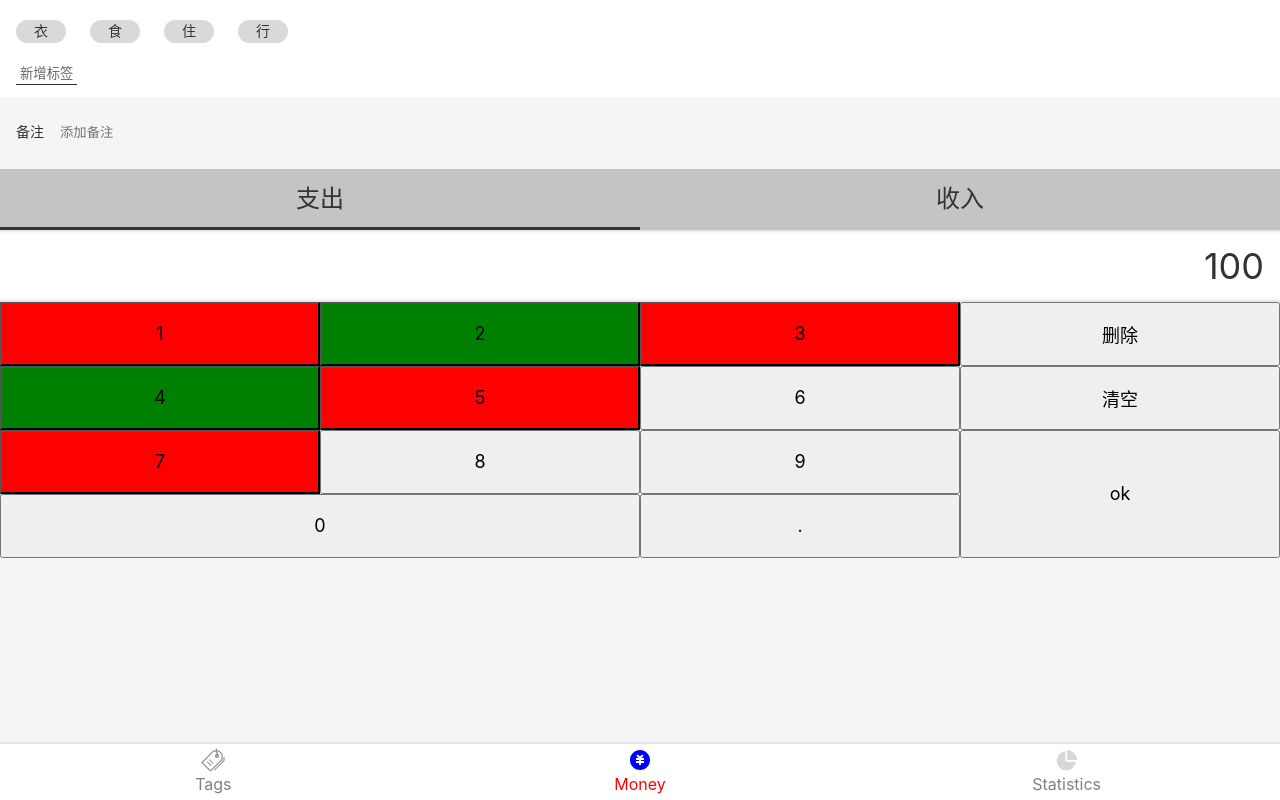
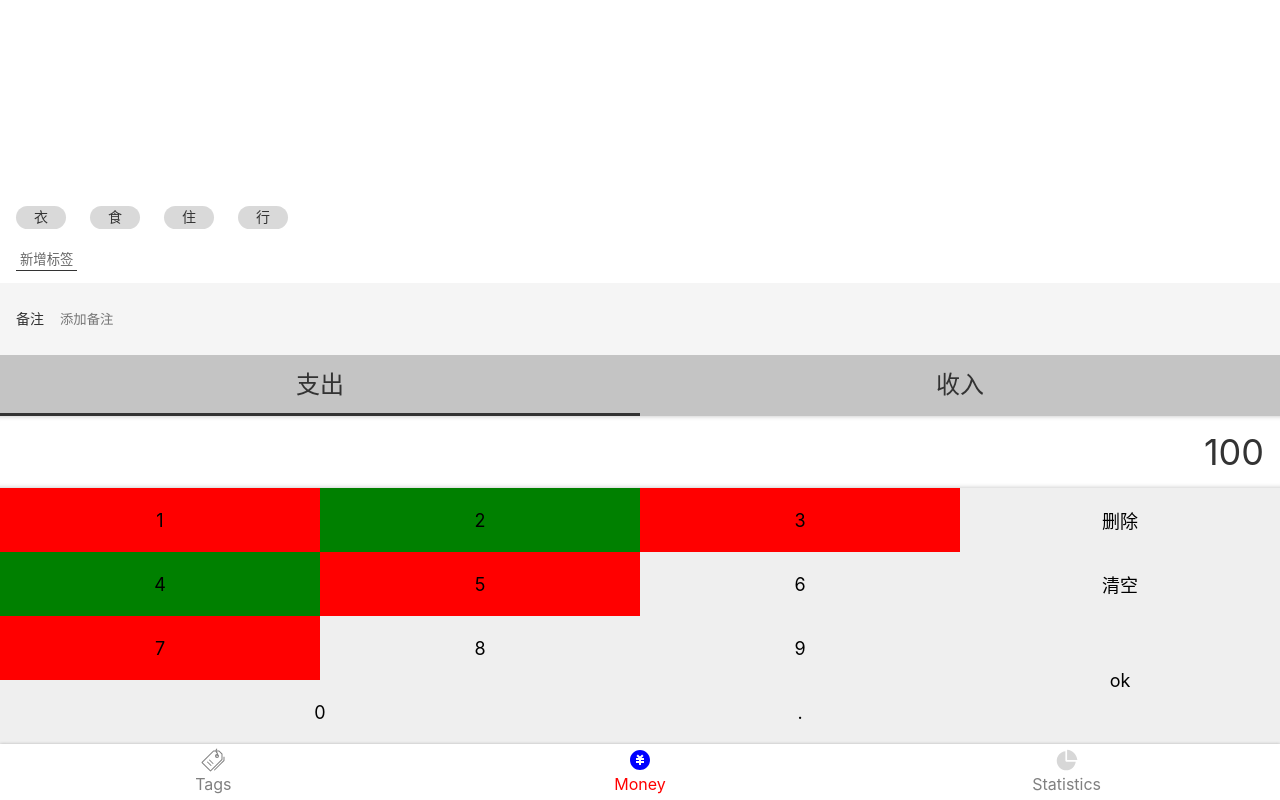
Before and after one commit to flaChang/bookkeeping-sourceCode, a React app: page /#/money in a window 1280 px wide. Built offline with nearby package versions, Linux system fonts and the light colour scheme.

Commit message:
money.tsx 布局完成

```diff
--- a/src/Components/layout.tsx
+++ b/src/Components/layout.tsx
@@ -14,7 +14,7 @@ const Main = styled.div`
 const Layout =(props:any)=>{
     return(
         <Wrapper>
-            <Main>
+            <Main className={props.className}>
                 {props.children}
             </Main>
             <Nav/>
--- a/src/views/money.tsx
+++ b/src/views/money.tsx
@@ -3,8 +3,8 @@ import React from "react";
 import styled from "styled-components";
 
 const TagsSection = styled.section`
-  background: #ffffff;padding: 12px 16px;
-
+  background: #ffffff;padding: 12px 16px;flex-grow: 1;
+  display: flex;flex-direction: column;justify-content: flex-end;align-items: flex-start;
   > ol {margin: 0 -12px;
 
     > li {
@@ -19,7 +19,6 @@ const TagsSection = styled.section`
     border-bottom: 1px solid #333;color: #666;margin-top: 10px;
   }
 `
-
 const NotesSection = styled.section`
   background: #f5f5f5;padding: 0 16px;font-size: 14px;
   > label{display: flex;align-items: center;
@@ -51,7 +50,7 @@ const NumberPadSection = styled.section`
                  inset 0 5px 5px -5px rgba(0,0,0,0.25);
    }
    > .pad{
-     > button {font-size: 18px;float: left;width: 25%;height: 64px;
+     > button {font-size: 18px;float: left;width: 25%;height: 64px;border: none;
        &.ok{height: 128px;float: right;}
        &.dot{width: 50%;}
        &:nth-child(1){background: red;}
@@ -64,9 +63,13 @@ const NumberPadSection = styled.section`
    }
 `
 
+const MyLayout = styled(Layout)`
+    display: flex;
+    flex-direction: column;
+`
 function Money() {
     return (
-        <Layout>
+        <MyLayout>
             <TagsSection>
                 <ol>
                     <li>衣</li>
@@ -109,7 +112,7 @@ function Money() {
                     <button>.</button>
                 </div>
             </NumberPadSection>
-        </Layout>
+        </MyLayout>
     )
 }
 
```
